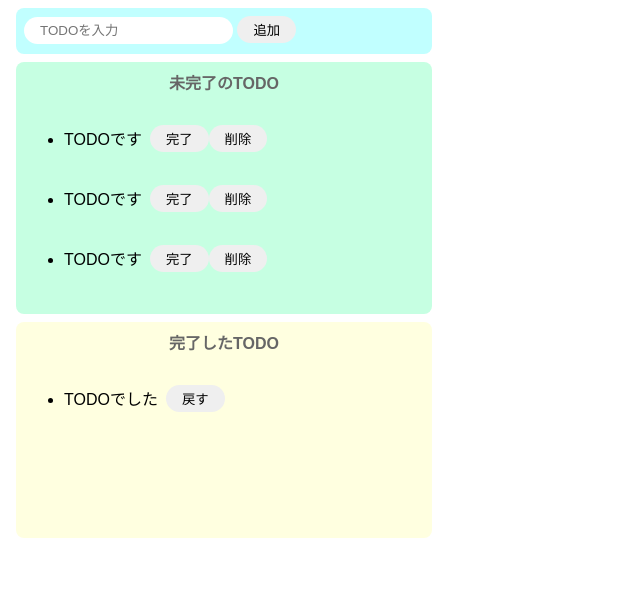
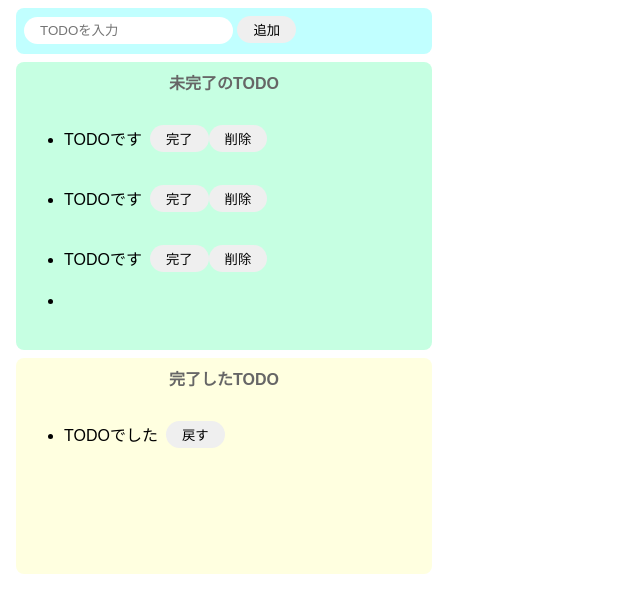
Before and after one commit to lbv180620/JS_TODO, a website built with Parcel: page index.html in a window 1280 px wide. Both pictures are taken after a click on the button "追加". Shown: the whole page, without its empty margins (0-640 px from the left). Built offline with nearby package versions, Linux system fonts and the light colour scheme.

Commit message:
JS機能1を実装

```diff
--- a/index.html
+++ b/index.html
@@ -7,12 +7,14 @@
 
   <body>
     <div class="input-area">
-      <input placeholder="TODOを入力" />
-      <button>追加</button>
+      <input id="add-text" placeholder="TODOを入力" />
+      <!-- 追加ボタンが押された時にアクションが起こるように目印を付ける -->
+      <button id="add-btn">追加</button>
     </div>
     <div class="incompleted-area">
       <p class="title">未完了のTODO</p>
-      <ul>
+      <!-- 作成したDOMをここに挿入するために目印を付ける -->
+      <ul id="incompleted-list">
         <li>
           <!-- 後でCSSで横並びにするので、divタグが囲む -->
           <div class="list-row">
--- a/src/index.js
+++ b/src/index.js
@@ -1 +1,85 @@
 import "./styles.css";
+
+// 機能1：追加ボタンを押す→未完了エリアにタスクが追加される
+
+/*
+<li>
+  <div class="list-row">
+      <p>TODOです</p>
+      <button>完了</button>
+      <button>削除</button>
+  </div>
+</li>
+*/
+
+/**
+ * 追加ボタンが押されたときに実行される関数
+ * テキストボックスの値を取得し、値を初期化する
+ */
+const onClickAdd = () => {
+  // ①追加ボタンが押されたらこの関数が動くか確認(機能の細分化)
+  // alert();
+  // ②追加ボタンをクリックされた時、入力された値を変数に代入する
+  // テキストボックスの要素を取得するために目印が必要
+  const inputText = document.querySelector("#add-text").value;
+  // ④確認できたが、入力内容が残り続けるので、追加ボタンが押されたら初期化する
+  document.querySelector("#add-text").value = "";
+  // alertで出力確認
+  alert(inputText);
+
+  // ⑤inputTextを元に、li>list-rowのDOM作成していく
+
+  // (1)liタグ生成
+  const li = document.createElement("li");
+  // console.log(li); // <li></li>
+
+  // (2)divタグ生成
+  // JSでDOMを作成する場合はcreateElement("タグ名")を使う
+  const div = document.createElement("div");
+  // console.log(div); // <div></div>
+
+  // (3)divタグにlist-rowクラスを付与
+  div.className = "list-row";
+  // console.log(div); // <div class="list-row"></div>
+
+  // (4)pタグを生成し、その中にinputTextを挿入する
+  const p = document.createElement("p");
+  p.innerText = inputText;
+  // console.log(p); // <p>aaaaa</p>
+
+  // ⑸liタグの子要素にdivタグを設定する
+  li.appendChild(div);
+  // console.log(li);
+  //<li>
+  // <div class="list-row"></div>
+  //</li>
+
+  // ⑹divタグの子要素にpタグを設定
+  div.appendChild(p);
+  console.log(li);
+  //<li>
+  // <div class="list-row">
+  // <p>aaa</p>
+  // </div>
+  //</li>
+
+  //⑺li>list-rowを未完了のulタグに挿入する
+  // そのためにulタグに目印を付ける
+  document.querySelector("#incompleted-list").appendChild(li);
+};
+
+// ①add-btn要素に対してclickイベントが起こるようにする
+// 追加ボタンと処理を紐づける目印がhtml側に必要
+document
+  .querySelector("#add-btn")
+  .addEventListener("click", () => onClickAdd(), false);
+
+/**
+ * このようにJSでアプリケーションを作成する時は、
+ * イベントをどこかに付与してあげたり、
+ * 値を取得して来たり、
+ * 画面に要素を追加するときは、createElemmentで要素を作成して、
+ * 入れ子にしたい時は、appendChild
+ * などを使用して画面の要素を書き換えていく
+ * という流れになる。
+ */
```
